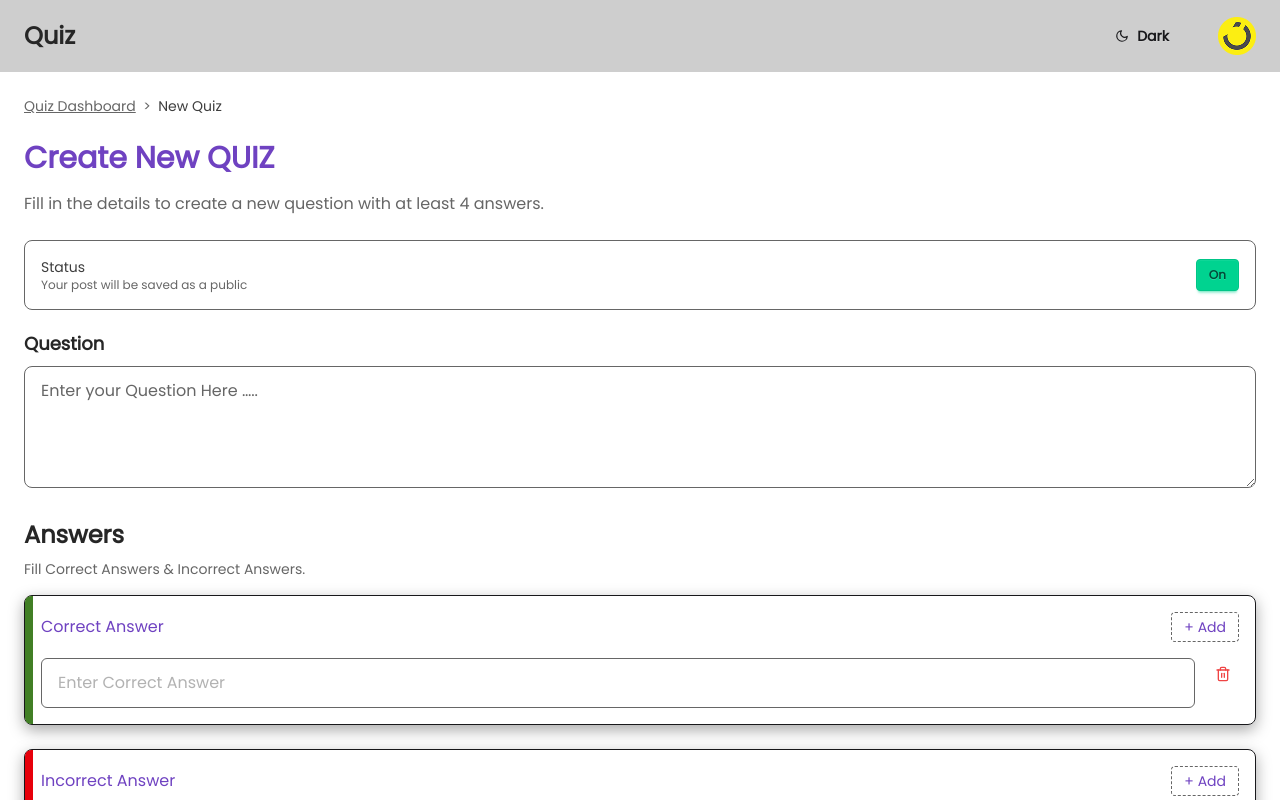
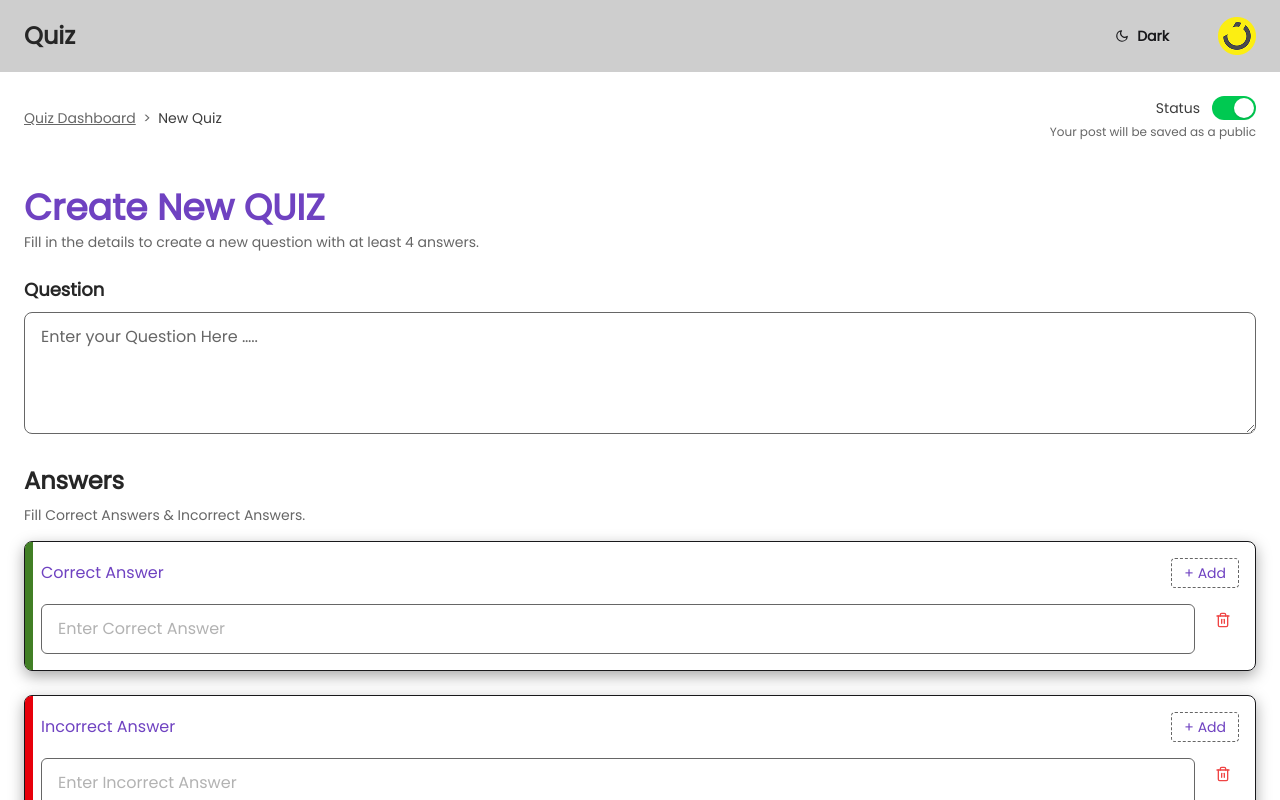
Before and after one commit to zahrabayattt/quiz-app, a React (Vite) app: page /create-quiz in a window 1280 px wide. Shown: the top 800 px of the page. Built offline with nearby package versions, Linux system fonts and the light colour scheme; no server answers.

Commit message:
fix: :bug: almost UI Bugs Fixes

```diff
--- a/src/components/Quiz/QuizCard.tsx
+++ b/src/components/Quiz/QuizCard.tsx
@@ -17,7 +17,7 @@ const QuizCard = ({ question }: IQuizCard) => {
       <hr className="border-0.5 mt-7 mb-5 border-light-border-primary"></hr>
       <div>
         <button
-          className="my-btn-primary my-btn cursor-pointer text-foreground"
+          className="my-btn-primary my-btn cursor-pointer text-white"
           onClick={() => {
             toast.success("Your answer is being reviewed");
           }}
--- a/src/components/Quiz/QuizForm.tsx
+++ b/src/components/Quiz/QuizForm.tsx
@@ -5,6 +5,7 @@ import useQuizCreateForm from "../../hooks/useQuizCreateForm";
 import Footer from "../Layout/Footer";
 import Navbar from "../Layout/Navbar";
 import AnswerInput from "./AnswerInput";
+import StatusToggle from "./StatusToggle";
 
 interface IQuizForm {
   mode: "create" | "edit";
@@ -13,14 +14,36 @@ interface IQuizForm {
 
 const QuizForm = ({ mode, initialData }: IQuizForm) => {
   const form = useQuizCreateForm(initialData);
-  const navigate = useNavigate()
+  const navigate = useNavigate();
   return (
     <>
       <Navbar />
       <main className="min-h-screen bg-foreground pb-20">
         <LayoutContainer>
-          {" "}
-          <nav className="py-6 text-sm text-foreground-tertiary">
+          {/* ===== Header area ===== */}
+          {/* Mobile: title + status side by side */}
+
+          <div className="mt-5 flex items-end justify-between md:hidden">
+            <h1 className="inline-block self-start text-base font-bold text-my-primary">
+              {mode === "create" ? "Create New QUIZ" : "Edit QUIZ"}
+            </h1>
+            <div className="flex flex-col">
+              <div className="flex items-center justify-end gap-2">
+                <span className="text-sm text-border-primary">Status</span>
+                <StatusToggle
+                  checked={form.statusPublic}
+                  onChange={(n) => form.setStatusPublic(() => n)}
+                />
+              </div>
+              <div className="mt-1 text-right text-[8px] text-foreground-tertiary">
+                Your post will be saved as a public
+              </div>
+            </div>
+          </div>
+
+          {/* Desktop */}
+          <div className="mb-6 hidden items-center justify-between gap-4 py-6 md:flex">
+            <nav className="text-sm text-foreground-tertiary">
               <a href="/" className="underline">
                 Quiz Dashboard
               </a>{" "}
@@ -29,39 +52,43 @@ const QuizForm = ({ mode, initialData }: IQuizForm) => {
                 {mode === "create" ? "New Quiz" : "Edit Quiz"}
               </span>
             </nav>
-          <div className="mb-5 grid grid-cols-1 gap-8 md:grid-cols-[1fr,300px]">
+
+            <aside className="shrink-0">
+              <div className="flex items-center justify-end gap-3">
+                <span className="text-sm text-border-primary">Status</span>
+                <StatusToggle
+                  checked={form.statusPublic}
+                  onChange={(n) => form.setStatusPublic(() => n)}
+                />
+              </div>
+              <div className="mt-1 text-right text-xs text-foreground-tertiary">
+                Your post will be saved as a public
+              </div>
+            </aside>
+          </div>
+          {/* ===== /Header area ===== */}
+
+          <div className="grid grid-cols-1 gap-8 md:grid-cols-[1fr,300px]">
             <section>
-              <h1 className="text-3xl font-bold text-my-primary">
+              {/* Desktop title */}
+              <h1 className="hidden text-xl font-bold text-my-primary md:block md:text-4xl">
                 {mode === "create" ? "Create New QUIZ" : "Edit QUIZ"}
               </h1>
-              <p className="mt-4 mb-6 text-foreground-tertiary">
-                {mode === "create"
-                  ? "Fill in the details to create a new question with at least 4 answers."
-                  : "Update the details of your quiz question and answers."}
+
+              <p className="mb-6 mt-[-10px] text-[10px] text-foreground-tertiary md:mt-1 md:text-sm">
+                {mode === "create" ? (
+                  <div className="flex flex-col md:block">
+                    <span>Fill in the details to create a new </span>{" "}
+                    <span>question with at least 4 answers.</span>
+                  </div>
+                ) : (
+                  <div className="flex flex-col md:block">
+                    <span>Update the details of your </span>{" "}
+                    <span>quiz question and answers.</span>
+                  </div>
+                )}
               </p>
-              <aside className="mb-5 hidden md:block">
-                <div className="rounded-lg border border-foreground-tertiary p-4">
-                  <div className="flex items-center justify-between">
-                    <div>
-                      <div className="text-sm text-border-primary">Status</div>
-                      <div className="text-xs text-foreground-tertiary">
-                        Your post will be saved as a public
-                      </div>
-                    </div>
-                    <label className="swap swap-rotate">
-                      <input
-                        type="checkbox"
-                        checked={form.statusPublic}
-                        onChange={() => form.setStatusPublic((s) => !s)}
-                      />
-                      <div className="swap-on btn btn-sm btn-success">On</div>
-                      <div className="swap-off btn-my-secondary btn btn-sm">
-                        Off
-                      </div>
-                    </label>
-                  </div>
-                </div>
-              </aside>
+
               <form onSubmit={form.handleSubmit} className="space-y-6">
                 <div className="border-foreground-tertiary">
                   <label className="mb-2 block text-lg font-semibold text-background">
@@ -76,6 +103,7 @@ const QuizForm = ({ mode, initialData }: IQuizForm) => {
                     aria-label="question-input"
                   />
                 </div>
+
                 <div>
                   <h2 className="mb-2 text-2xl font-semibold text-background">
                     Answers
@@ -83,6 +111,7 @@ const QuizForm = ({ mode, initialData }: IQuizForm) => {
                   <p className="mb-4 text-sm text-foreground-tertiary">
                     Fill Correct Answers & Incorrect Answers.
                   </p>
+
                   <div className="relative mb-6 rounded-lg border p-4 shadow-card-shadow">
                     <div className="absolute top-0 bottom-0 left-0 w-2 rounded-l-md bg-my-secondary" />
                     <div className="mb-4 flex items-center justify-between">
@@ -110,6 +139,7 @@ const QuizForm = ({ mode, initialData }: IQuizForm) => {
                       ))}
                     </div>
                   </div>
+
                   <div className="relative rounded-lg border p-4 shadow-card-shadow">
                     <div className="absolute top-0 bottom-0 left-0 w-2 rounded-l-md bg-red-600" />
                     <div className="mb-4 flex items-center justify-between">
@@ -138,15 +168,17 @@ const QuizForm = ({ mode, initialData }: IQuizForm) => {
                     </div>
                   </div>
                 </div>
+
                 {form.error && <div className="text-error">{form.error}</div>}
                 {form.successMsg && (
                   <div className="text--my-secondary">{form.successMsg}</div>
                 )}
+
                 <div className="flex items-center justify-end gap-4 pb-8">
                   <button
                     type="button"
                     className="cursor-pointer rounded-md border border-foreground-tertiary px-5 py-2 text-border-primary"
-                    onClick={() => navigate ("/")}
+                    onClick={() => navigate("/")}
                   >
                     Cancel
                   </button>
--- a/src/components/Quiz/QuizList.tsx
+++ b/src/components/Quiz/QuizList.tsx
@@ -39,7 +39,7 @@ const QuizList = () => {
           <section className="flex items-center justify-between">
             <p className="text-foreground-tertiary text-sm">John Doe Feb 28 , 2025</p>
             <div className="flex items-center justify-center gap-3">
-              <button className="flex items-center rounded-2xl bg-background-positive-light px-4 py-1 text-my-secondary">
+              <button className="flex items-center rounded-2xl bg-background-positive-light px-4 py-1 text-btn-my">
                 Publish
               </button>
               <div className="relative flex">
--- /dev/null
+++ b/src/components/Quiz/StatusToggle.tsx
@@ -0,0 +1,26 @@
+type Props = {
+  checked: boolean;
+  onChange: (next: boolean) => void;
+  id?: string;
+};
+
+export default function StatusToggle({ checked, onChange, id }: Props) {
+  return (
+    <label
+      htmlFor={id}
+      className="relative inline-flex h-6 w-11 cursor-pointer items-center"
+      aria-label="Toggle quiz visibility status"
+    >
+      {/* The real control (screen-reader friendly) */}
+      <input
+        id={id}
+        type="checkbox"
+        className="peer sr-only"
+        checked={checked}
+        onChange={() => onChange(!checked)}
+      />
+      <span className="absolute inset-0 rounded-full bg-gray-300 transition-colors duration-200 peer-checked:bg-green-500 dark:bg-gray-600 dark:peer-checked:bg-green-600" />
+      <span className="pointer-events-none absolute top-0.5 left-0.5 h-5 w-5 rounded-full bg-white shadow transition-transform duration-200 peer-checked:translate-x-5" />
+    </label>
+  );
+}
--- a/src/index.css
+++ b/src/index.css
@@ -38,6 +38,7 @@
   --color-my-secondary: #417f25;
   --color-error: #ef4444;
   --color-background-positive-light: #daf1d0;
+  --color-btn-my-primary : #cf2828;
   --shadow-card-shadow: rgba(0, 0, 0, 0.35) 0px 5px 15px;
 }
 
@@ -54,7 +55,8 @@
   --color-light-foreground-primary: #e5e5e5;
   --color-my-secondary: #5ca33a;
   --color-error: #f87171;
-  --color-background-positive-light: #2c4a21;
+  --color-btn-my-primary : #fff;
+  --color-background-positive-light: #4a952f;
   --shadow-card-shadow: rgba(0, 0, 0, 0.6) 0px 5px 15px;
 }
 
@@ -72,6 +74,7 @@
   --color-my-secondary: var(--color-my-secondary);
   --color-error: var(--color-error);
   --color-background-positive-light: var(--color-background-positive-light);
+  --color-btn-my-primary : #5dcf28;
   --shadow-card-shadow: var(--shadow-card-shadow);
 }
 
--- a/src/pages/QuizDashboard.tsx
+++ b/src/pages/QuizDashboard.tsx
@@ -22,7 +22,7 @@ const QuizDashboard = () => {
             Quiz Dashboard
           </h2>
           <button
-            className="my-btn hidden cursor-pointer items-center gap-2 bg-my-primary text-foreground md:block"
+            className="my-btn hidden cursor-pointer items-center gap-2 bg-my-primary text-white md:block"
             onClick={() => navigate("/create-quiz")}
           >
             <img
--- a/src/pages/QuizDelete.tsx
+++ b/src/pages/QuizDelete.tsx
@@ -33,11 +33,11 @@ const DeleteQuizModal = ({
       <div className="bg-foreground rounded-lg shadow-lg w-full max-w-md">
         <div className="p-6">
           <h3 className="text-xl font-bold text-background mb-2">
-            Delete : {quizTitle}
+            <span className="text-error">Delete</span> : {quizTitle}
           </h3>
 
           <p className="text-foreground-tertiary mb-6">
-            Are you sure you want to delete [{quizTitle}]?
+            Are you sure you want to delete [<span className="text-error">{quizTitle}</span>]?
           </p>
 
           <div className="mb-6">
```
Also changed, not shown: src/components/Layout/Footer.tsx (+4 -4 lines). Lines whose indentation alone changed are shown as unchanged.
